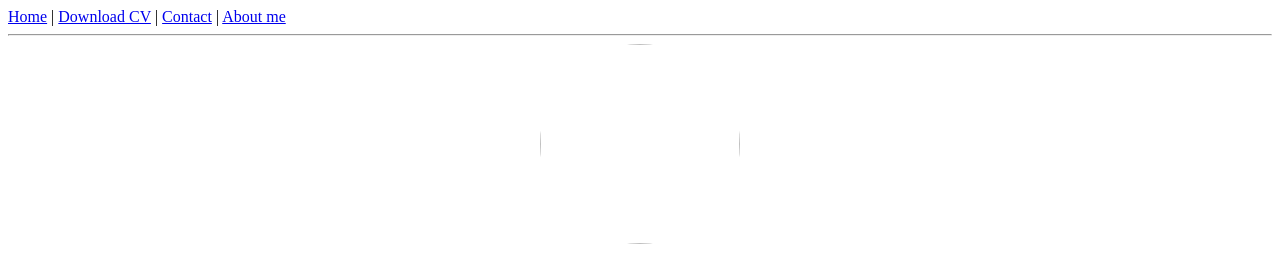
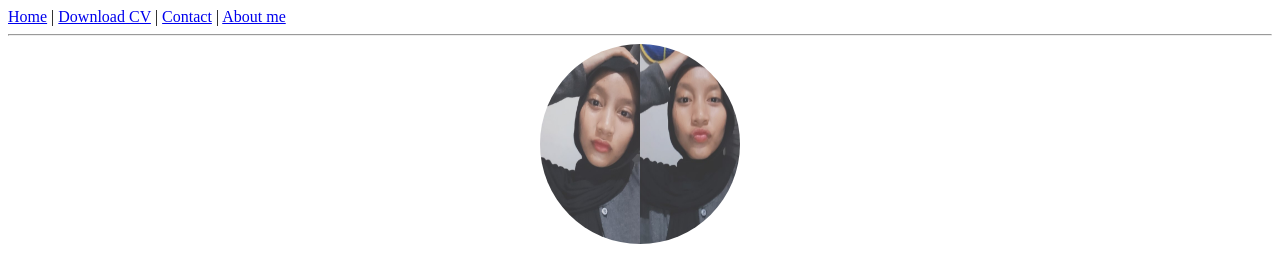
Before and after one commit to dianamlyn/cv, a plain HTML site: page index.html in a window 1280 px wide. Shown: the top 266 px of the page. Drawn offline with Linux system fonts and the light colour scheme.

Commit message:
Update index.html

```diff
--- a/index.html
+++ b/index.html
@@ -18,7 +18,7 @@
     <hr />
 
     <header style="text-align: center;">
-        <img src="image/diana.jpg.jpeg" width="200" height="200" style="border-radius: 50%;"/>
+        <img src="diana.jpg.jpeg" width="200" height="200" style="border-radius: 50%;"/>
         <h1>Diana Mulyani</h1>
         <p>(Web Developer)</p>
     </header>
```
